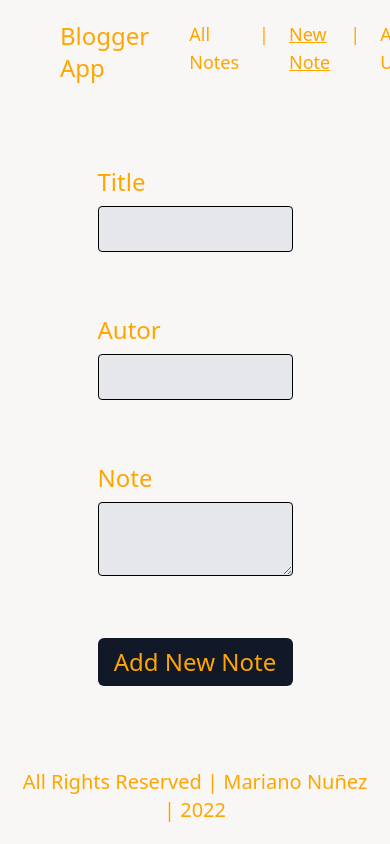
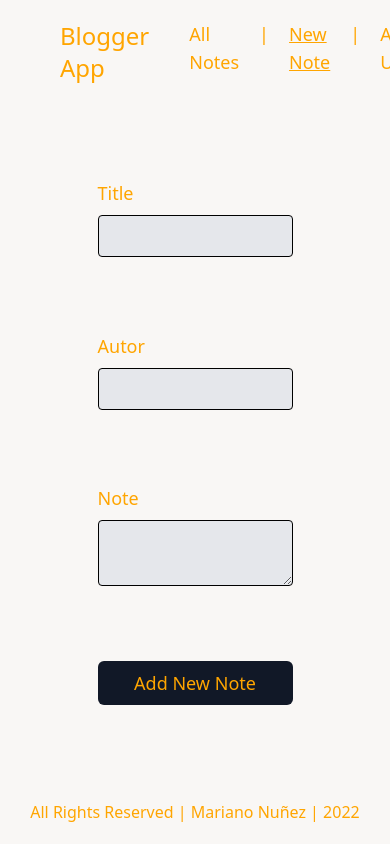
Before and after one commit to marianonu14/Blogger-App, a React (Create React App) app: page /newnote in a window 390 px wide. Shown: the top 844 px of the page. Built offline with nearby package versions, Linux system fonts and the light colour scheme; the HTML template or start-up script is replaced by a standard one.

Commit message:
Responsive Design

```diff
--- a/db.json
+++ b/db.json
@@ -47,6 +47,12 @@
       "author": "Julieta",
       "note": "Where does it come from?\nContrary to popular belief, Lorem Ipsum is not simply random text. It has roots in a piece of classical Latin literature from 45 BC, making it over 2000 years old. Richard McClintock, a Latin professor at Hampden-Sydney College in Virginia, looked up one of the more obscure Latin words, consectetur, from a Lorem Ipsum passage, and going through the cites of the word in classical literature, discovered the undoubtable source. Lorem Ipsum comes from sections 1.10.32 and 1.10.33 of \"de Finibus Bonorum et Malorum\" (The Extremes of Good and Evil) by Cicero, written in 45 BC. This book is a treatise on the theory of ethics, very popular during the Renaissance. The first line of Lorem Ipsum, \"Lorem ipsum dolor sit amet..\", comes from a line in section 1.10.32.\n\nThe standard chunk of Lorem Ipsum used since the 1500s is reproduced below for those interested. Sections 1.10.32 and 1.10.33 from \"de Finibus Bonorum et Malorum\" by Cicero are also reproduced in their exact original form, accompanied by English versions from the 1914 translation by H. Rackham.",
       "id": 8
+    },
+    {
+      "title": "Deep Dish",
+      "author": "Pedri",
+      "note": "text-lg md:text-2xltext-lg md:text-2xltext-lg md:text-2xltext-lg md:text-2xltext-lg md:text-2xltext-lg md:text-2xltext-lg md:text-2xltext-lg md:text-2xltext-lg md:text-2xltext-lg md:text-2xltext-lg md:text-2xltext-lg md:text-2xltext-lg md:text-2xltext-lg md:text-2xltext-lg md:text-2xltext-lg md:text-2xltext-lg md:text-2xltext-lg md:text-2xltext-lg md:text-2xltext-lg md:text-2xltext-lg md:text-2xltext-lg md:text-2xltext-lg md:text-2xltext-lg md:text-2xltext-lg md:text-2xltext-lg md:text-2xltext-lg md:text-2xltext-lg md:text-2xltext-lg md:text-2xltext-lg md:text-2xltext-lg md:text-2xltext-lg md:text-2xltext-lg md:text-2xltext-lg md:text-2xltext-lg md:text-2xltext-lg md:text-2xl",
+      "id": 9
     }
   ]
 }
--- a/src/components/Footer.js
+++ b/src/components/Footer.js
@@ -1,7 +1,7 @@
 const Footer = () => {
     return (
         <footer>
-            <p className="text-center text-xl p-5">All Rights Reserved | Mariano Nuñez | {new Date().getFullYear()}</p>
+            <p className="text-center md:text-xl p-5">All Rights Reserved | Mariano Nuñez | {new Date().getFullYear()}</p>
         </footer>
      );
 }
--- a/src/routes/NewNote.js
+++ b/src/routes/NewNote.js
@@ -7,7 +7,7 @@ const NewNote = () => {
     const [message, setMessage] = useState(false);
 
     const inputContainerClass = 'flex flex-col gap-2'
-    const inputClass = 'bg-gray-200 rounded border border-black p-2 text-lg'
+    const inputClass = 'bg-gray-200 rounded border border-black p-2 text-base md:text-lg'
 
     const handleSubmit = (e) => {
         e.preventDefault();
@@ -52,7 +52,7 @@ const NewNote = () => {
     return (
             <form onSubmit={handleSubmit} className="flex flex-col h-full w-1/2 m-auto justify-evenly text-2xl ">
                 <div className={inputContainerClass}>
-                    <label htmlFor="name">Title</label>
+                    <label htmlFor="name" className="text-lg md:text-2xl">Title</label>
                     <input
                         type="text"
                         id="name"
@@ -62,7 +62,7 @@ const NewNote = () => {
                     />
                 </div>
                 <div className={inputContainerClass}>
-                    <label htmlFor="name">Autor</label>
+                    <label htmlFor="name" className="text-lg md:text-2xl">Autor</label>
                     <input
                         type="text"
                         id="name"
@@ -72,7 +72,7 @@ const NewNote = () => {
                     />
                 </div>
                 <div className={inputContainerClass}>
-                    <label htmlFor="name">Note</label>
+                    <label htmlFor="name" className="text-lg md:text-2xl">Note</label>
                     <textarea
                         type="text"
                         id="name"
@@ -81,7 +81,7 @@ const NewNote = () => {
                         onChange={(e) => setNote(e.target.value)}
                     />
                 </div>
-                <button className="bg-gray-900 rounded-md py-2" type="submit">Add New Note</button>
+                <button className="bg-gray-900 rounded-md py-2 text-lg md:text-xl" type="submit">Add New Note</button>
                 {message && <p className="bg-red-500 text-center text-base text-white uppercase p-1 rounded">All fields are required</p>}
             </form>
      );
--- a/src/routes/Note.js
+++ b/src/routes/Note.js
@@ -25,8 +25,8 @@ const Note = () => {
     const { title, author , note} = notes;
     return (
         <div className="flex flex-col h-full w-3/4 m-auto items-center">
-            <h1 className="text-3xl py-10 text-orange-800"><span className="font-bold">Title :</span> {title} | <span className="font-bold">Author :</span> {author} </h1>
-            <p className="text-xl text-orange-600">{note}</p>
+            <h1 className="text-2xl md:text-3xl py-10 text-orange-800"><span className="font-bold">Title :</span> {title} | <span className="font-bold">Author :</span> {author} </h1>
+            <p className="md:text-xl text-orange-600 mt-10">{note}</p>
         </div>
      );
 }
```
